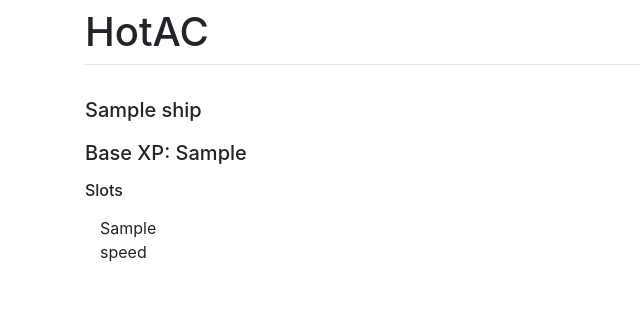
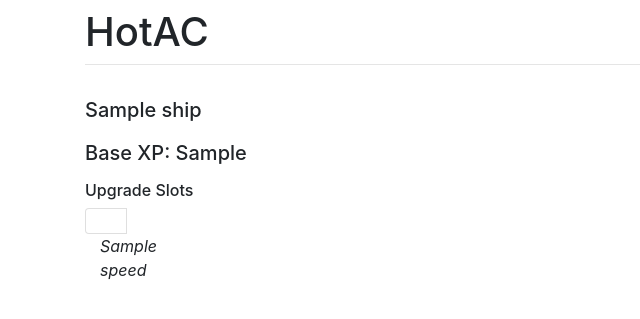
Before and after one commit to mhampson31/hotac, a Django app: template campaign/templates/campaign/ship.html in a window 1280 px wide. Shown: the top 319 px of the page, without its empty margins (0-640 px from the left). Run offline with Django 3.2, Linux system fonts and the light colour scheme; the template is opened without the code that fills it: most values are stand-ins (such as "Sample title", 1, 10 or a date in 2020); some libraries are stand-ins or nearby versions; some web fonts are replaced.

Commit message:
Ship page dial

```diff
--- a/campaign/templates/campaign/ship.html
+++ b/campaign/templates/campaign/ship.html
@@ -19,36 +19,29 @@
 
         <div class="row">
             <div class="col">
-                <h6>Slots</h6>
+                <h6>Upgrade Slots</h6>
+                <ul class="list-group list-group-horizontal">
                 {% for slot in ship.slots.all %}
-                <p>{{slot.get_type_display|get_icon}}<p>
+                  <li class="list-group-item">{{slot.get_type_display|get_icon}}<li>
                 {% endfor %}
+                </ul>
             </div>
         </div>
 
-
-        <div class="row">
-            <ul class="root col list-group">
-            </ul>
-        </div>
-
-
-<div class="container">
+    <!-- dial -->
     {% regroup ship.dial.maneuvers.all by speed as speed_rows %}
-
+    <div class="row col-6">
     {% for spd, mvs in speed_rows %}
-    <div class="row">
-        <div class="col-sm-1">{{spd}}</div>
+        <div class="col-1"><em>{{spd}}</em></div>
         {% for cell in mvs|dial_pad:ship.dial.dial_width %}
-        <div class="col-sm-1"></div>
+        <div class="col-1"></div>
         {% endfor %}
         {% for mv in mvs %}
-        <div class="col-sm-1 {{mv.icon_color}}">{{mv.css_name|get_icon}}</div>
+        <div class="col-1 {{mv.icon_color}}">{{mv.css_name|get_icon}}</div>
         {% endfor %}
         <div class="w-100"></div>
+    {% endfor %}
     </div>
-    {% endfor %}
-</div>
 
 
 {% endblock %}
```
